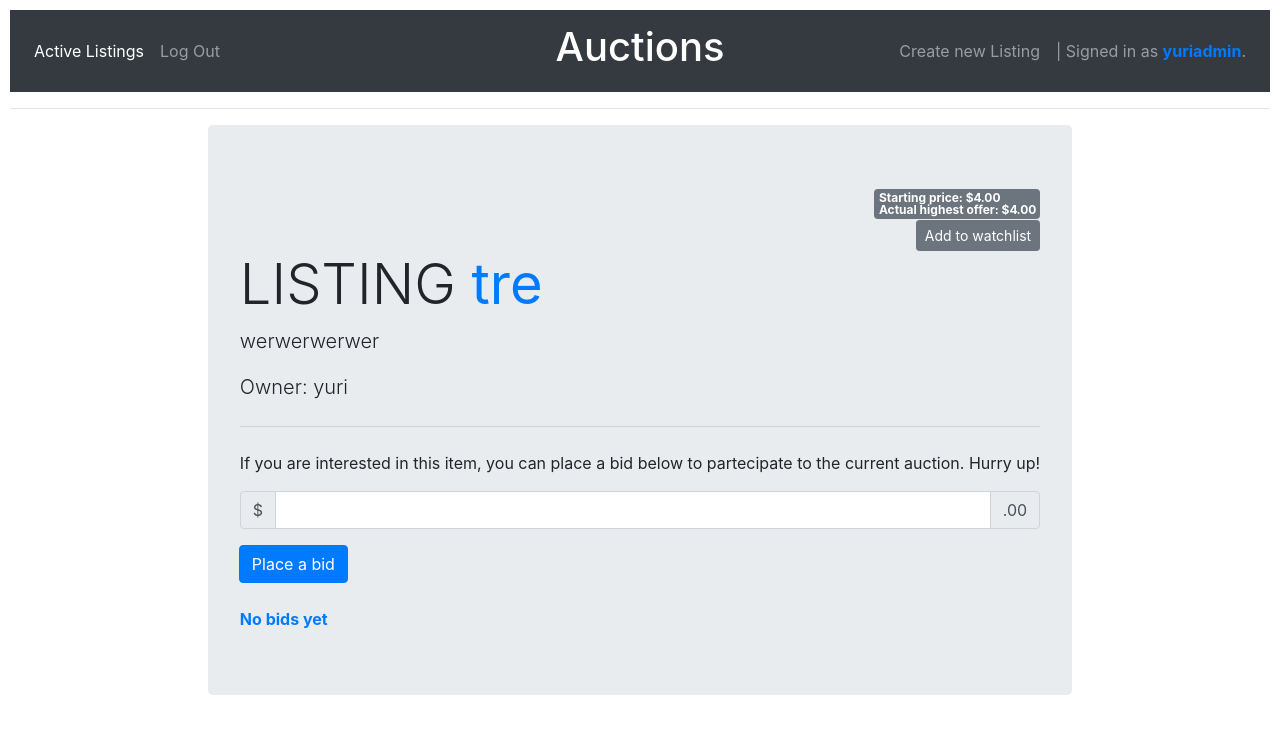
After one commit to yuripetrillo/commerce, a Django app: page /4/listingpage in a window 1280 px wide. The commit adds this page. Shown: the top 734 px of the page. Run offline with Django 3.2, Linux system fonts and the light colour scheme; a user stored in the database is signed in; data comes from the database, SQL or seed files in the repository; both versions use the stored data as it was after the commit.

Commit message:
Added bid functionality and managed all infos

```diff
--- a/auctions/admin.py
+++ b/auctions/admin.py
@@ -1,7 +1,9 @@
 from django.contrib import admin
 
 # Register your models here.
-from .models import User, Listing
+from .models import User, Listing, Bid, Comment
 
 admin.site.register(User)
 admin.site.register(Listing)
+admin.site.register(Bid)
+#admin.site.register(Comment)
--- a/auctions/models.py
+++ b/auctions/models.py
@@ -5,6 +5,7 @@ class User(AbstractUser):
     pass
 
 class Listing(models.Model):
+    id = models.AutoField(primary_key=True)
     title = models.CharField(max_length=24)
     description = models.CharField(max_length=64)
     startingprice = models.IntegerField()
@@ -14,15 +15,25 @@ class Listing(models.Model):
 
     def __str__(self):
         return f"{self.title} ({self.startingprice})"
-
     pass
 
-class Bids:
-    def __init__(self, amount):
-        self.amount = amount
+class Bid(models.Model):
+    id = models.AutoField(primary_key=True)
+    amount = models.IntegerField()
+    user = models.ForeignKey(User, on_delete=models.DO_NOTHING, related_name='bidder')
+    listing = models.ForeignKey(Listing, on_delete=models.DO_NOTHING, related_name='item')
     pass
 
-class Comment:
-    def __init__(self, content):
-        self.content = content
+class Comment(models.Model):
+    id = models.AutoField(primary_key=True)
+    content = models.CharField(max_length=255)
+    user = models.ForeignKey(User, on_delete=models.DO_NOTHING, related_name='commenter')
+    listing = models.ForeignKey(Listing, on_delete=models.DO_NOTHING, related_name='itemCommented')
     pass
+
+class Watchlist(models.Model):
+    id = models.AutoField(primary_key=True)
+    isactive = models.BooleanField()
+    user = models.ForeignKey(User, on_delete=models.DO_NOTHING, related_name='watchlister')
+    listing = models.ForeignKey(Listing, on_delete=models.DO_NOTHING, related_name='itemWatchlist')
+    pass
--- /dev/null
+++ b/auctions/templates/auctions/listingpage.html
@@ -0,0 +1,54 @@
+{% extends "auctions/layout.html" %}
+
+{% block body %}
+    {% load static %}
+    <div class="row justify-content-center">
+      <div class="jumbotron">
+      <div class="text-right">
+        <span class="badge badge-secondary">
+          <span class="input-group-prepend">Starting price: ${{listing.startingprice}}<span class="input-group-append">.00</span></span>
+          <span class="input-group-prepend">Actual highest offer: ${{actualprice}}<span class="input-group-append">.00</span></span>
+      </span>
+      </div>
+      <div class="text-right">
+        <button type="button" class="btn btn-secondary btn-sm">Add to watchlist</button>
+      </div>
+        <h1 class="display-4">LISTING <strong class="text-primary">{{ listing.title }}</strong></h1>
+        <form method="POST" action="{% url 'biddingpage' listing.id %}">
+          {% csrf_token %}
+        <p class="lead">{{ listing.description }}</p>
+        <p class="lead">Owner: {{ listing.user }}</p>
+        <hr class="my-4">
+        <p>If you are interested in this item, you can place a bid below to partecipate to the current auction. Hurry up!</p>
+        <div class="input-group mb-3">
+          <div class="input-group-prepend">
+            <span class="input-group-text">$</span>
+          </div>
+          <input type="number" name="amount" class="form-control" aria-label="Amount (to the nearest dollar)" min="{{actualprice}}" required>
+          <div class="input-group-append">
+            <span class="input-group-text">.00</span>
+          </div>
+        </div>
+        <div class="input-group-append">
+          <input type="submit" value="Place a bid" class="btn btn-primary">
+      </div>
+      </form>
+      <br>
+      {% if not bids %}
+        <strong class="text-primary">No bids yet</strong>
+      {% endif %}
+      <ul class="list-group">
+        {% for bid in bids %}
+        <li class="list-group-item d-flex justify-content-between align-items-center">
+          <strong class="text-primary">{{bid.user}}</strong>
+          <div class="text-center"><span>offered </span>
+            <span class="badge badge-primary badge-pill">
+              <span class="input-group-prepend">$ {{bid.amount}}<span class="input-group-append">.00</span></span>
+          </span>
+        </div>
+        </li>
+        {% endfor %}
+      </ul>
+      </div>
+    </div>
+{% endblock %}
--- a/auctions/urls.py
+++ b/auctions/urls.py
@@ -7,5 +7,8 @@ urlpatterns = [
     path("login", views.login_view, name="login"),
     path("logout", views.logout_view, name="logout"),
     path("register", views.register, name="register"),
-    path("newlisting", views.newlisting, name="newlisting")
+    path("newlisting", views.newlisting, name="newlisting"),
+    path("<int:listing_id>/listingpage", views.listing, name="listingpage"),
+    path("<int:listing_id>/biddingpage", views.bidding, name="biddingpage")
+
 ]
--- a/auctions/views.py
+++ b/auctions/views.py
@@ -3,8 +3,11 @@ from django.db import IntegrityError
 from django.http import HttpResponse, HttpResponseRedirect
 from django.shortcuts import render
 from django.urls import reverse
+from django.contrib.auth.decorators import login_required
+from django.core.exceptions import ObjectDoesNotExist
 
-from .models import User,Listing
+
+from .models import User,Listing, Bid, Comment
 
 
 def index(request):
@@ -32,7 +35,7 @@ def login_view(request):
     else:
         return render(request, "auctions/login.html")
 
-
+@login_required
 def logout_view(request):
     logout(request)
     return HttpResponseRedirect(reverse("index"))
@@ -64,6 +67,7 @@ def register(request):
     else:
         return render(request, "auctions/register.html")
 
+@login_required
 def newlisting(request):
     if request.method != "POST":
         return render(request, "auctions/createListing.html", {
@@ -83,3 +87,35 @@ def newlisting(request):
             imagename=imagename)
         listing.save()
         return HttpResponseRedirect(reverse("index"))
+
+@login_required
+def listing(request, listing_id):
+    if request.user.is_authenticated:
+        try:
+            bids = Bid.objects.all().filter(listing=listing_id)
+        except ObjectDoesNotExist:
+            bids = None
+    if request.user.is_authenticated:
+        if request.method != "POST":
+            listing= Listing.objects.get(pk=listing_id)
+            if bids is not None:
+                offers=(bid.amount for bid in bids)
+                maximum = max(offers, default=listing.startingprice)
+            return render(request, "auctions/listingpage.html", {
+                    "username": request.user,
+                    "listing": listing,
+                    "bids": bids,
+                    "actualprice": maximum
+                })
+    else:
+        return HttpResponseRedirect(reverse("index"))
+
+@login_required
+def bidding(request, listing_id):
+    if request.user.is_authenticated and request.method == "POST":
+            newbid = Bid(
+            user=User.objects.get(username=request.user),
+            listing=Listing.objects.get(pk=listing_id),
+            amount=request.POST.get("amount"))
+            newbid.save()
+            return HttpResponseRedirect(reverse('listingpage', kwargs={'listing_id':listing_id}))
--- a/commerce/settings.py
+++ b/commerce/settings.py
@@ -120,3 +120,4 @@ USE_TZ = True
 # https://docs.djangoproject.com/en/3.0/howto/static-files/
 
 STATIC_URL = '/static/'
+LOGIN_URL = 'login'
```
Also changed, not shown: auctions/templates/auctions/createListing.html (+4 -5 lines), auctions/templates/auctions/index.html (+7 -49 lines), auctions/migrations/0009_alter_listing_id.py (added), auctions/migrations/0010_bid.py (added), auctions/migrations/0011_watchlist_comment.py (added), db.sqlite3.
